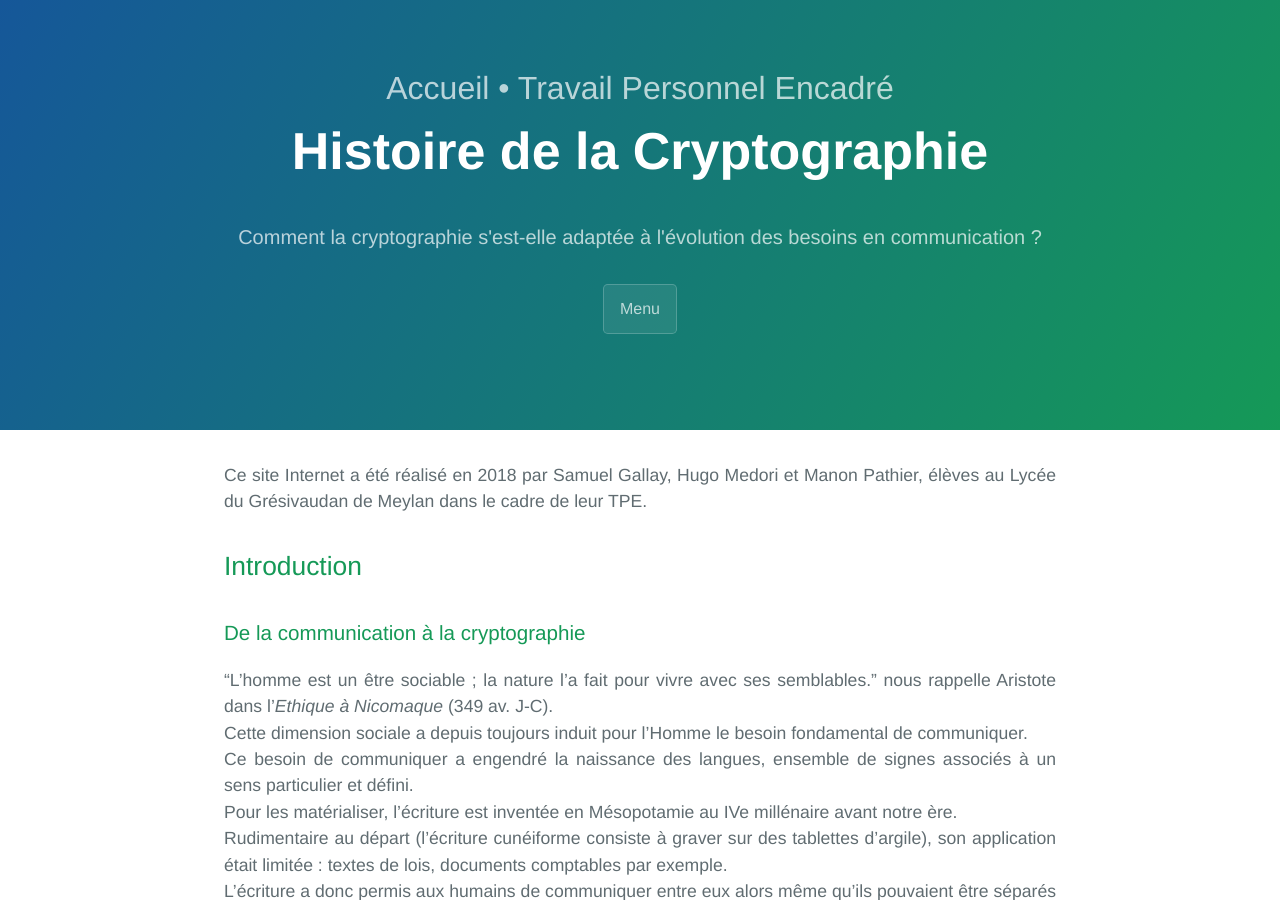
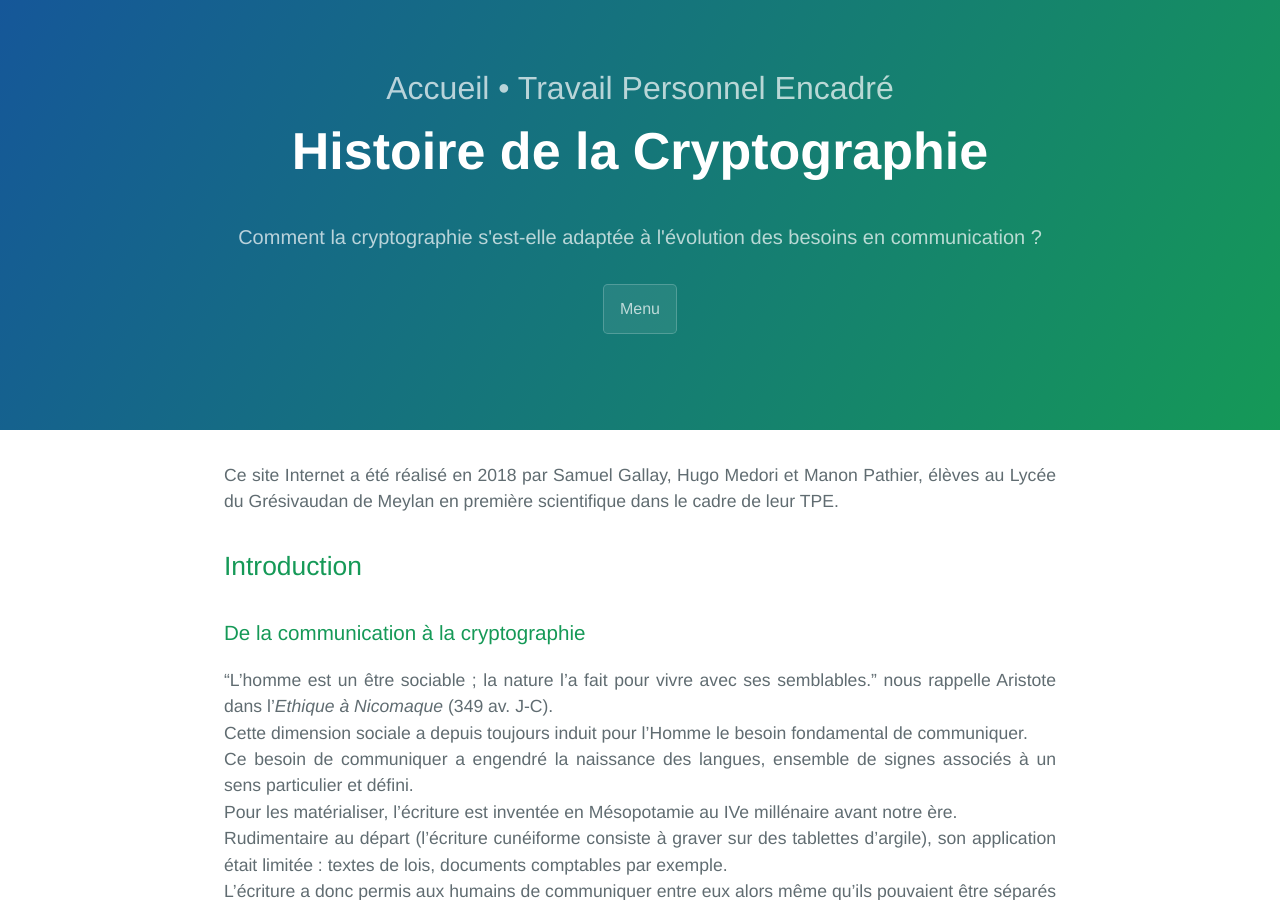
Before and after one commit to SamuelGallay/CryptoTPE, a Jekyll site: the page built from index.md, in a window 1280 px wide and 900 px high. Built offline with Jekyll 4.4.1, drawn with Linux system fonts in a browser that asks for light colours; our own code applies the rules of GitHub Pages for plain Markdown files.

Commit message:
Update index.md

```diff
--- a/index.md
+++ b/index.md
@@ -4,7 +4,7 @@
 partie: "Accueil • Travail Personnel Encadré"
 ---
 
-Ce site Internet a été réalisé en 2018 par Samuel Gallay, Hugo Medori et Manon Pathier, élèves au Lycée du Grésivaudan de Meylan dans le cadre de leur TPE.
+Ce site Internet a été réalisé en 2018 par Samuel Gallay, Hugo Medori et Manon Pathier, élèves au Lycée du Grésivaudan de Meylan en première scientifique dans le cadre de leur TPE.
 
 ## Introduction
 ### De la communication à la cryptographie
```
